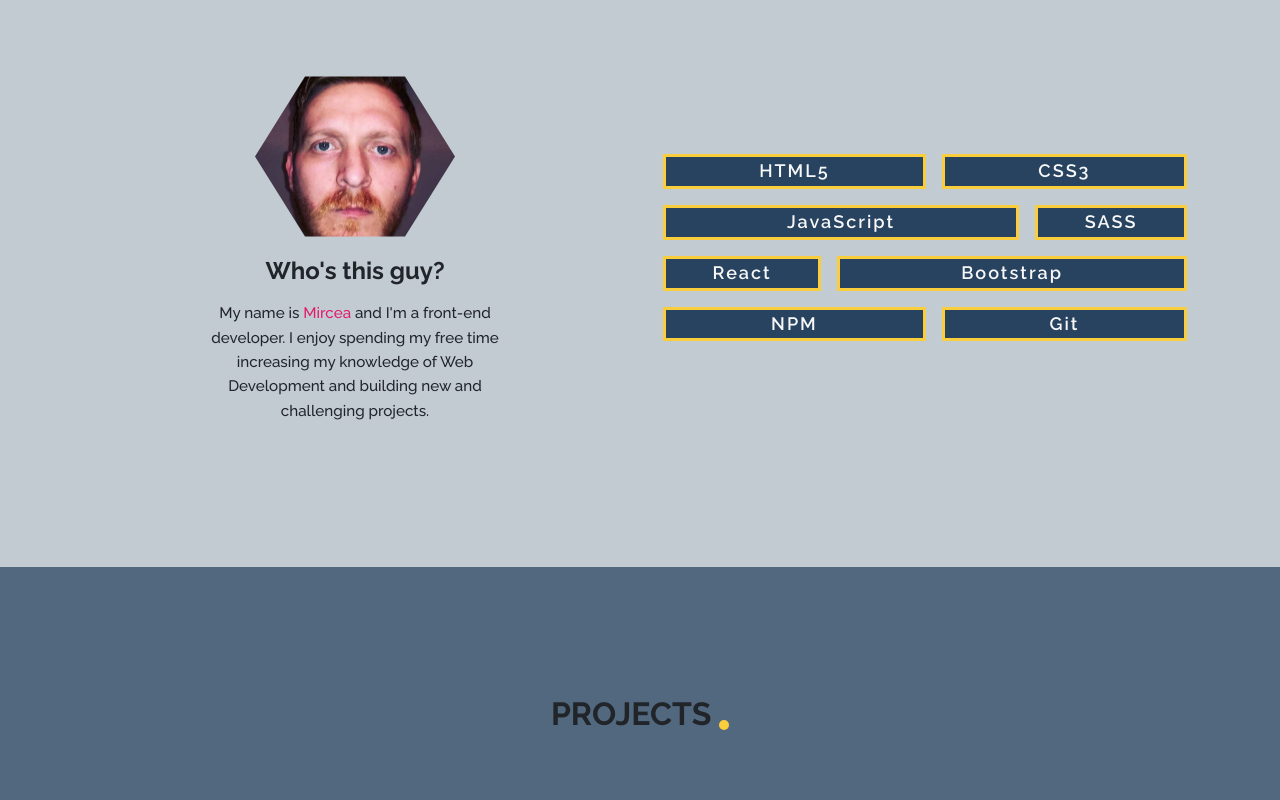
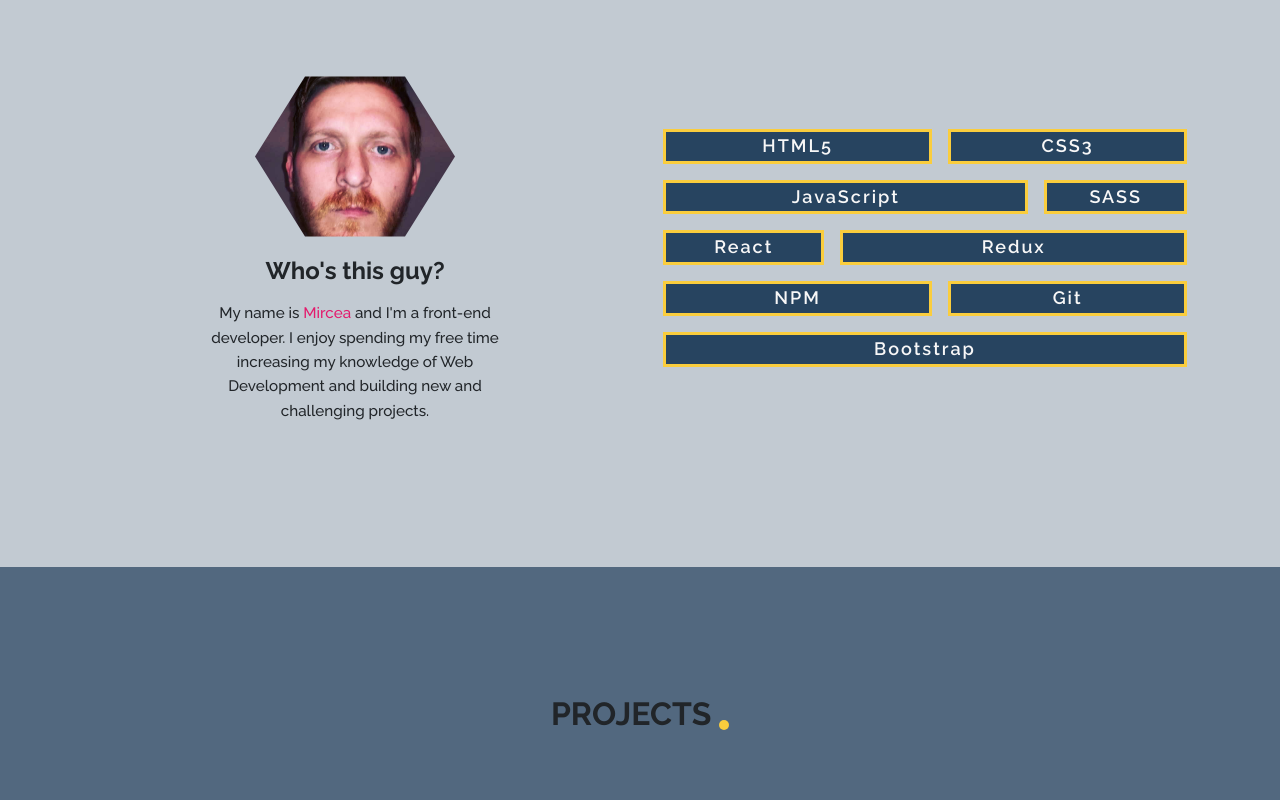
Before and after one commit to Matei87/Portfolio, a React (Create React App) app: page / in a window 1280 px wide. Shown: the part 1200-2000 px from the top of the page. Built offline with nearby package versions, Linux system fonts and the light colour scheme.

Commit message:
added new skill

```diff
--- a/src/components/About/About.js
+++ b/src/components/About/About.js
@@ -54,7 +54,7 @@ class About extends React.Component {
 
                     <div className="row" >
 
-                        <div className=" col-sm-12 col-md-6 about-me wow animate__animated animate__fadeInLeft animate__fast">
+                        <div className="col-sm-12 col-md-6 about-me wow animate__animated animate__fadeInLeft animate__fast">
                             <img src={require('../../img/me.png')} alt="me" />
                             <h4>Who's this guy?</h4>
                             <p>My name is <span className="name">Mircea</span> and I'm a front-end developer.
@@ -62,15 +62,16 @@ class About extends React.Component {
                             </p>
                         </div>
 
-                        <div className=" col-sm-12 col-md-6 skills wow animate__animated animate__fadeInRight animate__fast ">
+                        <div className="col-sm-12 col-md-6 skills wow animate__animated animate__fadeInRight animate__fast ">
                             <span className="item1">HTML5</span>
                             <span className="item2">CSS3</span>
                             <span className="item3">JavaScript</span>
                             <span className="item4">SASS</span>
                             <span className="item5">React</span>
-                            <span className="item6">Bootstrap</span>
+                            <span className="item6">Redux</span>
                             <span className="item7">NPM</span>
                             <span className="item8">Git</span>
+                            <span className="item9">Bootstrap</span>
                         </div>
 
                     </div>
--- a/src/components/About/about.css
+++ b/src/components/About/about.css
@@ -63,7 +63,8 @@
       "item1 item1 item2 item2"
       "item3 item3 item3 item4"
       "item5 item6 item6 item6"
-      "item7 item7 item8 item8";
+      "item7 item7 item8 item8"
+      "item9 item9 item9 item9";
     margin: 4rem 0 4rem 0;
 }
 #about .container .row:last-of-type .skills {
@@ -104,7 +105,9 @@
 #about .container .row:last-of-type .skills span.item8 {
     grid-area: item8;
 }
-
+#about .container .row:last-of-type .skills span.item9 {
+    grid-area: item9;
+}
 
 /*
 -------------------------------------------
```
